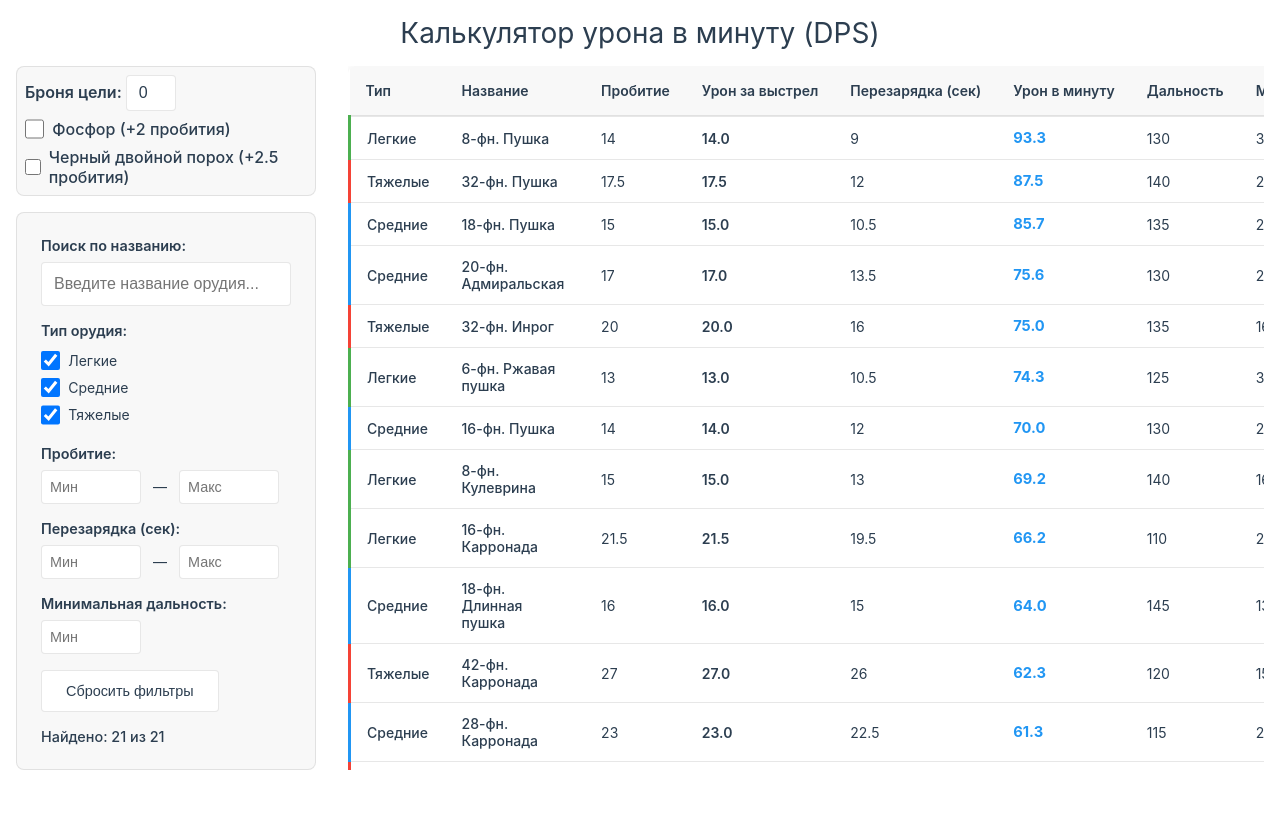
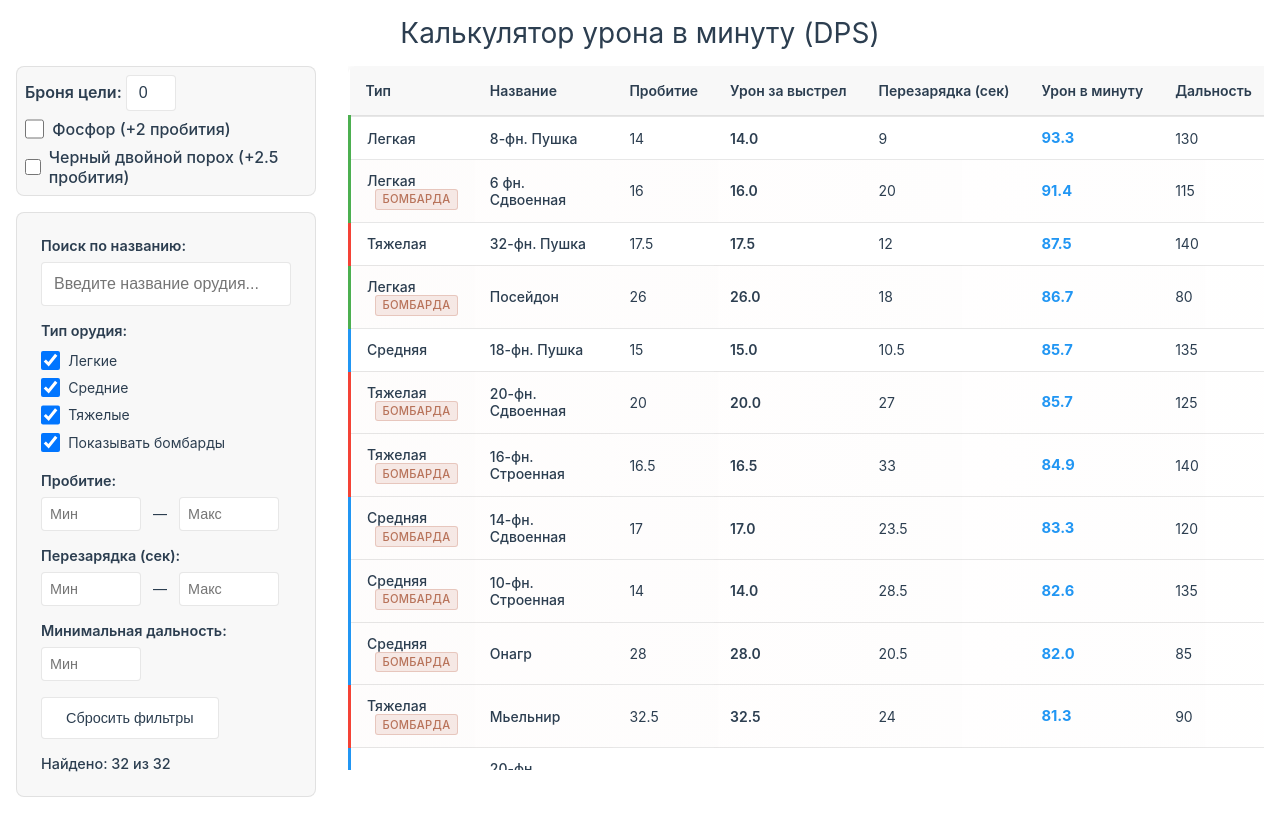
Before and after one commit to Fr1gate/wosb-cannons, a Vue app: page / in a window 1280 px wide. Before the commit the page ends 800 px from the top, so only its background shows below. Built offline with nearby package versions, Linux system fonts and the light colour scheme.

Commit message:
added bombards

```diff
--- a/src/const/cannons.js
+++ b/src/const/cannons.js
@@ -1,205 +1,374 @@
 /**
- * @type {Array<{type: 'light' | 'medium' | 'heavy' | 'special' | 'mortar', name: string, penetration: number | null, reloadTimeSeconds: number, range: number | null, maxAngleDeg: number | null, scatter: number | null}>}
+ * @type {Array<{type: 'light' | 'medium' | 'heavy' | 'special' | 'mortar', isBombard: boolean, name: string, penetration: number | null, reloadTimeSeconds: number, range: number | null, maxAngleDeg: number | null, scatter: number | null, shotsPerLoad: number}>}
  * @description Cannons data
  * @property {string} type - Cannon type (light, medium, heavy, special, mortar)
+ * @property {boolean} isBombard - If cannon can only be installed on nose/butt
  * @property {string} name - Cannon name
  * @property {number | null} penetration - Cannon penetration
  * @property {number} reloadTimeSeconds - Cannon reload time in seconds
  * @property {number | null} range - Cannon range (for mortars, this is a range string like "60-135")
  * @property {number | null} maxAngleDeg - Cannon max angle in degrees
  * @property {number | null} scatter - Cannon scatter
+ * @property {number} shotsPerLoad - Number of shots per load
  */
 export const cannons = [
   {
     type: "light",
+    isBombard: false,
     name: "6-фн. Ржавая пушка",
     penetration: 13,
     reloadTimeSeconds: 10.5,
     range: 125,
     maxAngleDeg: 34,
     scatter: 8.5,
+    shotsPerLoad: 1,
   },
   {
     type: "light",
+    isBombard: false,
     name: "8-фн. Пушка",
     penetration: 14,
     reloadTimeSeconds: 9,
     range: 130,
     maxAngleDeg: 31,
     scatter: 9.5,
+    shotsPerLoad: 1,
   },
   {
     type: "light",
+    isBombard: false,
     name: "6-фн. Кулеврина",
     penetration: 14,
     reloadTimeSeconds: 15.5,
     range: 135,
     maxAngleDeg: 17,
     scatter: 5,
+    shotsPerLoad: 1,
   },
   {
     type: "light",
+    isBombard: false,
     name: "8-фн. Кулеврина",
     penetration: 15,
     reloadTimeSeconds: 13,
     range: 140,
     maxAngleDeg: 16,
     scatter: 6,
+    shotsPerLoad: 1,
   },
   {
     type: "light",
+    isBombard: false,
     name: "12-фн. Карронада",
     penetration: 20,
     reloadTimeSeconds: 22,
     range: 105,
     maxAngleDeg: 26,
     scatter: 9.5,
+    shotsPerLoad: 1,
   },
   {
     type: "light",
+    isBombard: false,
     name: "16-фн. Карронада",
     penetration: 21.5,
     reloadTimeSeconds: 19.5,
     range: 110,
     maxAngleDeg: 23,
     scatter: 11.5,
+    shotsPerLoad: 1,
   },
   // Medium cannons (for ships IV-I rank)
   {
     type: "medium",
+    isBombard: false,
     name: "16-фн. Пушка",
     penetration: 14,
     reloadTimeSeconds: 12,
     range: 130,
     maxAngleDeg: 29,
     scatter: 10.5,
+    shotsPerLoad: 1,
   },
   {
     type: "medium",
+    isBombard: false,
     name: "18-фн. Пушка",
     penetration: 15,
     reloadTimeSeconds: 10.5,
     range: 135,
     maxAngleDeg: 26,
     scatter: 12,
+    shotsPerLoad: 1,
   },
   {
     type: "medium",
+    isBombard: false,
     name: "20-фн. Адмиральская",
     penetration: 17,
     reloadTimeSeconds: 13.5,
     range: 130,
     maxAngleDeg: 21,
     scatter: 11,
+    shotsPerLoad: 1,
   },
   {
     type: "medium",
+    isBombard: false,
     name: "16-фн. Кулеврина",
     penetration: 15,
     reloadTimeSeconds: 17.5,
     range: 140,
     maxAngleDeg: 14,
     scatter: 6,
+    shotsPerLoad: 1,
   },
   {
     type: "medium",
+    isBombard: false,
     name: "18-фн. Длинная пушка",
     penetration: 16,
     reloadTimeSeconds: 15,
     range: 145,
     maxAngleDeg: 13,
     scatter: 8,
+    shotsPerLoad: 1,
   },
   {
     type: "medium",
+    isBombard: false,
     name: "22-фн. Испепеляющая",
     penetration: 19,
     reloadTimeSeconds: 26,
     range: 148,
     maxAngleDeg: 9,
     scatter: 9.5,
+    shotsPerLoad: 1,
   },
   {
     type: "medium",
+    isBombard: false,
     name: "24-фн. Карронада",
     penetration: 21.5,
     reloadTimeSeconds: 25.5,
     range: 110,
     maxAngleDeg: 21,
     scatter: 12,
+    shotsPerLoad: 1,
   },
   {
     type: "medium",
+    isBombard: false,
     name: "28-фн. Карронада",
     penetration: 23,
     reloadTimeSeconds: 22.5,
     range: 115,
     maxAngleDeg: 20,
     scatter: 14.5,
+    shotsPerLoad: 1,
   },
   {
     type: "medium",
+    isBombard: false,
     name: "32-фн. Буревестник",
     penetration: 25.5,
     reloadTimeSeconds: 27.5,
     range: 105,
     maxAngleDeg: 16,
     scatter: 13,
+    shotsPerLoad: 1,
   },
   // Heavy cannons (for ships II-I rank)
   {
     type: "heavy",
+    isBombard: false,
     name: "32-фн. Пушка",
     penetration: 17.5,
     reloadTimeSeconds: 12,
     range: 140,
     maxAngleDeg: 20,
     scatter: 15,
+    shotsPerLoad: 1,
   },
   {
     type: "heavy",
+    isBombard: false,
     name: "32-фн. Инрог",
     penetration: 20,
     reloadTimeSeconds: 16,
     range: 135,
     maxAngleDeg: 16,
     scatter: 13.5,
+    shotsPerLoad: 1,
   },
   {
     type: "heavy",
+    isBombard: false,
     name: "32-фн. Длинная пушка",
     penetration: 18.5,
     reloadTimeSeconds: 22,
     range: 150,
     maxAngleDeg: 10,
     scatter: 10,
+    shotsPerLoad: 1,
   },
   {
     type: "heavy",
+    isBombard: false,
     name: "38-фн. Иерихон",
     penetration: 22,
     reloadTimeSeconds: 30.5,
     range: 153,
     maxAngleDeg: 7,
     scatter: 12,
+    shotsPerLoad: 1,
   },
   {
     type: "heavy",
+    isBombard: false,
     name: "42-фн. Карронада",
     penetration: 27,
     reloadTimeSeconds: 26,
     range: 120,
     maxAngleDeg: 15,
     scatter: 18,
+    shotsPerLoad: 1,
   },
   {
     type: "heavy",
+    isBombard: false,
     name: "48-фн. Исполин",
     penetration: 30,
     reloadTimeSeconds: 32,
     range: 110,
     maxAngleDeg: 12,
     scatter: 16,
+    shotsPerLoad: 1,
+  },
+  // Bombards
+  //   Lite bombards
+  {
+    type: "light",
+    isBombard: true,
+    name: "Василиск",
+    penetration: 17.5,
+    reloadTimeSeconds: 18.5,
+    range: 150,
+    maxAngleDeg: 25,
+    scatter: 4,
+    shotsPerLoad: 1,
+  },
+  {
+    type: "light",
+    isBombard: true,
+    name: "6 фн. Сдвоенная",
+    penetration: 16,
+    reloadTimeSeconds: 20,
+    range: 115,
+    maxAngleDeg: 12,
+    scatter: 9,
+    shotsPerLoad: 2,
+  },
+  {
+    type: "light",
+    isBombard: true,
+    name: "Посейдон",
+    penetration: 26,
+    reloadTimeSeconds: 18,
+    range: 80,
+    maxAngleDeg: 30,
+    scatter: 11,
+    shotsPerLoad: 1,
+  },
+  //   Medium bombards
+  {
+    type: "medium",
+    isBombard: true,
+    name: "Зевс",
+    penetration: 19,
+    reloadTimeSeconds: 21.5,
+    range: 155,
+    maxAngleDeg: 21,
+    scatter: 5,
+    shotsPerLoad: 1,
+  },
+  {
+    type: "medium",
+    isBombard: true,
+    name: "14-фн. Сдвоенная",
+    penetration: 17,
+    reloadTimeSeconds: 23.5,
+    range: 120,
+    maxAngleDeg: 10,
+    scatter: 11,
+    shotsPerLoad: 2,
+  },
+  {
+    type: "medium",
+    isBombard: true,
+    name: "Онагр",
+    penetration: 28,
+    reloadTimeSeconds: 20.5,
+    range: 85,
+    maxAngleDeg: 25,
+    scatter: 13.5,
+    shotsPerLoad: 1,
+  },
+  {
+    type: "medium",
+    isBombard: true,
+    name: "10-фн. Строенная",
+    penetration: 14,
+    reloadTimeSeconds: 28.5,
+    range: 135,
+    maxAngleDeg: 8,
+    scatter: 13,
+    shotsPerLoad: 3,
+  },
+  //   Heavy bombards
+  {
+    type: "heavy",
+    isBombard: true,
+    name: "Гильгамеш",
+    penetration: 22,
+    reloadTimeSeconds: 25,
+    range: 160,
+    maxAngleDeg: 16,
+    scatter: 6,
+    shotsPerLoad: 1,
+  },
+  {
+    type: "heavy",
+    isBombard: true,
+    name: "20-фн. Сдвоенная",
+    penetration: 20,
+    reloadTimeSeconds: 27,
+    range: 125,
+    maxAngleDeg: 8,
+    scatter: 14,
+    shotsPerLoad: 2,
+  },
+  {
+    type: "heavy",
+    isBombard: true,
+    name: "Мьельнир",
+    penetration: 32.5,
+    reloadTimeSeconds: 24,
+    range: 90,
+    maxAngleDeg: 20,
+    scatter: 17,
+    shotsPerLoad: 1,
+  },
+  {
+    type: "heavy",
+    isBombard: true,
+    name: "16-фн. Строенная",
+    penetration: 16.5,
+    reloadTimeSeconds: 33,
+    range: 140,
+    maxAngleDeg: 6,
+    scatter: 16,
+    shotsPerLoad: 3,
   },
   // // Special cannons
   // {
--- a/src/pages/DPSMeter.vue
+++ b/src/pages/DPSMeter.vue
@@ -21,6 +21,7 @@
               v-model="isPhosphorusActive"
               type="checkbox"
               class="phosphorus-checkbox"
+              @change="handlePhosphorusChange"
             />
             <span>Фосфор (+2 пробития)</span>
           </label>
@@ -31,6 +32,7 @@
               v-model="isBlackPowderActive"
               type="checkbox"
               class="phosphorus-checkbox"
+              @change="handleBlackPowderChange"
             />
             <span>Черный двойной порох (+2.5 пробития)</span>
           </label>
@@ -62,6 +64,14 @@
                 class="type-checkbox"
               />
               <span>{{ type.label }}</span>
+            </label>
+            <label class="type-filter-label">
+              <input
+                v-model="showBombards"
+                type="checkbox"
+                class="type-checkbox"
+              />
+              <span>Показывать бомбарды</span>
             </label>
           </div>
         </div>
@@ -146,16 +156,27 @@
               <th>Дальность</th>
               <th>Макс. угол (°)</th>
               <th>Разброс</th>
+              <th>Cтволы</th>
             </tr>
           </thead>
           <tbody>
             <tr
               v-for="(item, index) in filteredDpsData"
               :key="index"
-              :class="`type-${item.cannon.type}`"
+              :class="[
+                `type-${item.cannon.type}`,
+                { 'is-bombard': item.cannon.isBombard },
+              ]"
             >
-              <td class="type-cell">{{ getTypeLabel(item.cannon.type) }}</td>
-              <td class="name-cell">{{ item.cannon.name }}</td>
+              <td class="type-cell">
+                {{ getTypeLabel(item.cannon.type) }}
+                <span v-if="item.cannon.isBombard" class="bombard-badge">
+                  Бомбарда
+                </span>
+              </td>
+              <td class="name-cell">
+                {{ item.cannon.name }}
+              </td>
               <td class="penetration-cell">
                 {{ formatValue(item.cannon.penetration) }}
                 <span
@@ -173,6 +194,7 @@
               <td>{{ formatValue(item.cannon.range) }}</td>
               <td>{{ formatValue(item.cannon.maxAngleDeg) }}</td>
               <td>{{ formatValue(item.cannon.scatter) }}</td>
+              <td>{{ formatValue(item.cannon.shotsPerLoad) }}</td>
             </tr>
           </tbody>
         </table>
@@ -197,6 +219,19 @@ const reloadMax = ref(null);
 const dpsMin = ref(null);
 const dpsMax = ref(null);
 const rangeMin = ref(null);
+const showBombards = ref(true);
+
+const handlePhosphorusChange = () => {
+  if (isPhosphorusActive.value) {
+    isBlackPowderActive.value = false;
+  }
+};
+
+const handleBlackPowderChange = () => {
+  if (isBlackPowderActive.value) {
+    isPhosphorusActive.value = false;
+  }
+};
 
 const availableTypes = [
   { value: "light", label: "Легкие" },
@@ -208,11 +243,11 @@ const availableTypes = [
 
 const getTypeLabel = (type) => {
   const labels = {
-    light: "Легкие",
-    medium: "Средние",
-    heavy: "Тяжелые",
-    special: "Специальные",
-    mortar: "Мортиры",
+    light: "Легкая",
+    medium: "Средняя",
+    heavy: "Тяжелая",
+    special: "Специальная",
+    mortar: "Мортира",
   };
   return labels[type] || type;
 };
@@ -265,16 +300,18 @@ const calculateDamagePerShot = (penetration) => {
 };
 
 const calculateDPS = (cannon) => {
-  const damagePerShot = calculateDamagePerShot(cannon.penetration);
+  const damagePerLoad =
+    calculateDamagePerShot(cannon.penetration) * cannon.shotsPerLoad;
 
-  if (damagePerShot === null || damagePerShot === 0) {
+  if (damagePerLoad === null || damagePerLoad === 0) {
     return 0;
   }
 
   // DPS = damage per shot * shots per minute
   // Shots per minute = 60 / reloadTimeSeconds
-  const shotsPerMinute = 60 / cannon.reloadTimeSeconds;
-  return damagePerShot * shotsPerMinute;
+  const shotsPerMinute =
+    60 / (cannon.reloadTimeSeconds + (cannon.shotsPerLoad - 1));
+  return damagePerLoad * shotsPerMinute;
 };
 
 const allDpsData = computed(() => {
@@ -306,6 +343,9 @@ const filteredDpsData = computed(() => {
   return allDpsData.value.filter((item) => {
     // Filter by type
     if (!selectedTypes.value.includes(item.cannon.type)) {
+      return false;
+    }
+    if (!showBombards.value && item.cannon.isBombard) {
       return false;
     }
 
@@ -394,6 +434,7 @@ input::-webkit-inner-spin-button {
 /* Firefox */
 input[type="number"] {
   -moz-appearance: textfield;
+  appearance: textfield;
 }
 
 h1 {
@@ -668,6 +709,22 @@ h1 {
         &.type-mortar {
           border-left: 3px solid #9c27b0;
         }
+
+        &.is-bombard {
+          background: linear-gradient(
+            90deg,
+            rgba(200, 120, 100, 0.02) 0%,
+            transparent 100%
+          );
+
+          &:hover {
+            background: linear-gradient(
+              90deg,
+              rgba(200, 120, 100, 0.04) 0%,
+              var(--color-background-soft) 100%
+            );
+          }
+        }
       }
 
       td {
@@ -677,6 +734,20 @@ h1 {
         &.type-cell {
           font-weight: 500;
           color: var(--color-heading);
+
+          .bombard-badge {
+            display: inline-block;
+            margin-left: 0.5rem;
+            padding: 0.15rem 0.4rem;
+            background: rgba(200, 120, 100, 0.15);
+            color: #b8735a;
+            border: 1px solid rgba(200, 120, 100, 0.3);
+            border-radius: 3px;
+            font-size: 0.7rem;
+            font-weight: 500;
+            text-transform: uppercase;
+            letter-spacing: 0.3px;
+          }
         }
 
         &.name-cell {
```
